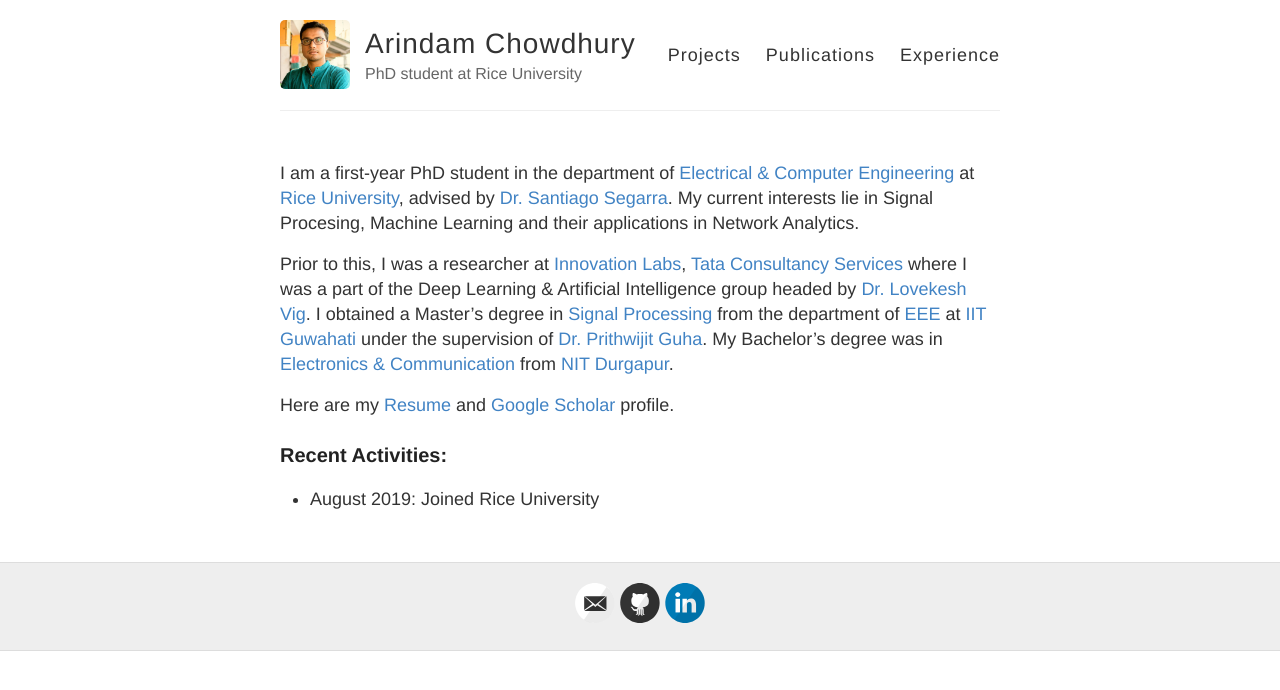
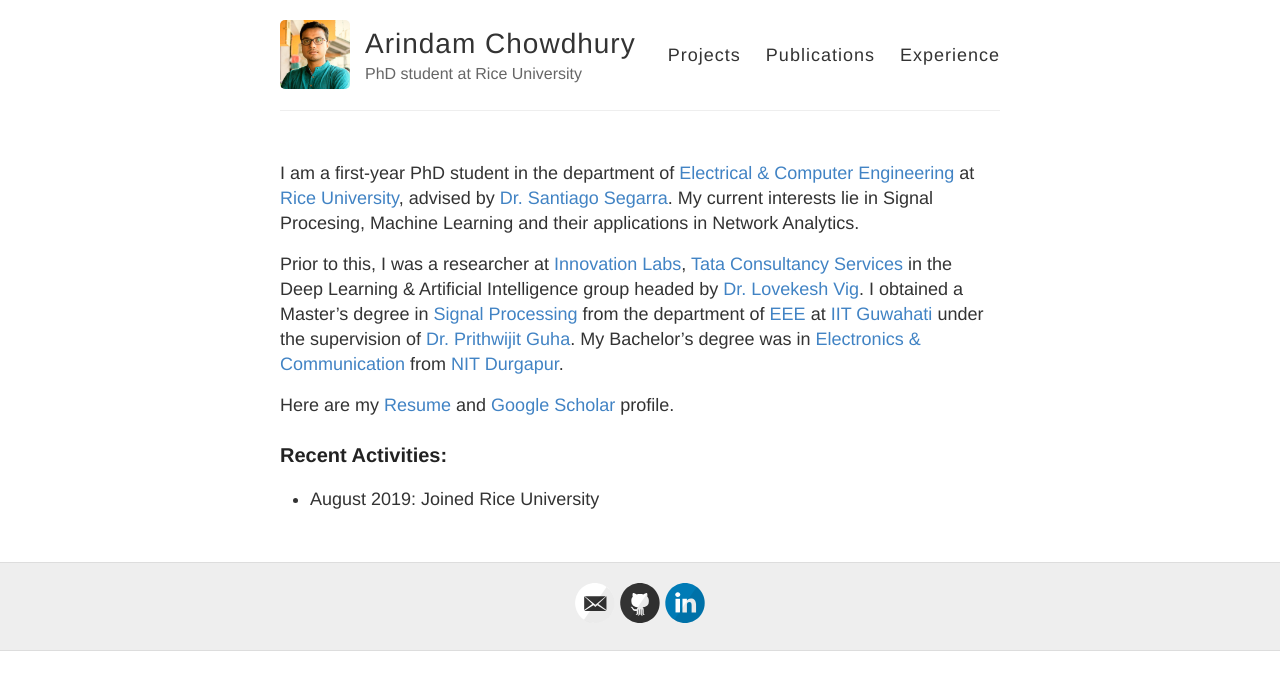
Before and after one commit to ArCho48/ArCho48.github.io, a Jekyll site: the page built from index.md, in a window 1280 px wide. Shown: the top 690 px of the page. Built offline with Jekyll 4.4.1, drawn with Linux system fonts in a browser that asks for light colours.

Commit message:
fifth commit

```diff
--- a/index.md
+++ b/index.md
@@ -5,7 +5,7 @@
 
 I am a first-year PhD student in the department of [Electrical & Computer Engineering](https://eceweb.rice.edu/) at [Rice University](https://www.rice.edu/), advised by [Dr. Santiago Segarra](http://segarra.rice.edu/). My current interests lie in Signal Procesing, Machine Learning and their applications in Network Analytics.
 
-Prior to this, I was a researcher at [Innovation Labs](https://www.tcs.com/research-and-innovation), [Tata Consultancy Services](https://www.tcs.com/) where I was a part of the Deep Learning & Artificial Intelligence group headed by [Dr. Lovekesh Vig](https://in.linkedin.com/in/lovekesh-vig-5ba6ba2). I obtained a Master's degree in [Signal Processing](https://www.iitg.ac.in/eee/mtechSP_course_struct.html) from the department of [EEE](https://www.iitg.ac.in/eee/) at [IIT Guwahati](http://www.iitg.ac.in/) under the supervision of [Dr. Prithwijit Guha](https://www.iitg.ac.in/eee/pguha.html). My Bachelor's degree was in [Electronics & Communication](https://www.nitdgp.ac.in/department/EC) from [NIT Durgapur](https://www.nitdgp.ac.in/).
+Prior to this, I was a researcher at [Innovation Labs](https://www.tcs.com/research-and-innovation), [Tata Consultancy Services](https://www.tcs.com/) in the Deep Learning & Artificial Intelligence group headed by [Dr. Lovekesh Vig](https://in.linkedin.com/in/lovekesh-vig-5ba6ba2). I obtained a Master's degree in [Signal Processing](https://www.iitg.ac.in/eee/mtechSP_course_struct.html) from the department of [EEE](https://www.iitg.ac.in/eee/) at [IIT Guwahati](http://www.iitg.ac.in/) under the supervision of [Dr. Prithwijit Guha](https://www.iitg.ac.in/eee/pguha.html). My Bachelor's degree was in [Electronics & Communication](https://www.nitdgp.ac.in/department/EC) from [NIT Durgapur](https://www.nitdgp.ac.in/).
 
 Here are my [Resume](https://archo48.github.io/ac_resume.pdf) and [Google Scholar](https://scholar.google.co.in/citations?user=zAu1_ZIAAAAJ&hl=en) profile.
 
```
